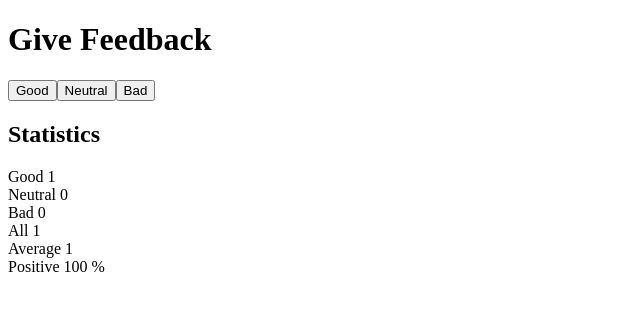
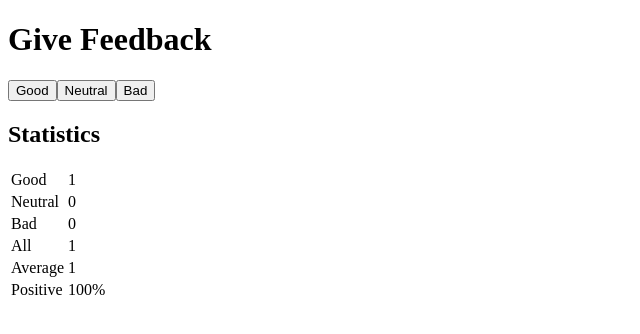
Before and after one commit to MohaimenH/fullstack-open, a React (Create React App) app in the folder part1/unicafe/: page / in a window 1280 px wide. Both pictures are taken after a click on the button "Good". Shown: the top 334 px of the page, without its empty margins (0-640 px from the left). Built offline with nearby package versions, Linux system fonts and the light colour scheme.

Commit message:
Finished unicafe 1.11

```diff
--- a/part1/unicafe/src/App.js
+++ b/part1/unicafe/src/App.js
@@ -6,12 +6,16 @@ const Button = ({ handleClick, text }) => {
 
 const Display = ({ text, value, symbol = "" }) => {
     if (isNaN(value)) {
-        return <div>{text} 0</div>;
+        value = 0;
     }
     return (
-        <div>
-            {text} {value} {symbol}
-        </div>
+        <tr>
+            <td>{text}</td>
+            <td>
+                {value}
+                {symbol}
+            </td>
+        </tr>
     );
 };
 
@@ -31,13 +35,7 @@ const Statistic = ({ text, value, symbol }) => {
     }
 
     return (
-        <div>
-            <Display
-                text={text}
-                value={calculatedValue}
-                symbol={symbolToInsert}
-            />
-        </div>
+        <Display text={text} value={calculatedValue} symbol={symbolToInsert} />
     );
 };
 
@@ -54,6 +52,8 @@ const Statistics = ({ good, neutral, bad }) => {
     return (
         <div>
             <h2>Statistics</h2>
+            <table>
+                <tbody>
                     <Statistic text="Good" value={good} />
                     <Statistic text="Neutral" value={neutral} />
                     <Statistic text="Bad" value={bad} />
@@ -64,6 +64,8 @@ const Statistics = ({ good, neutral, bad }) => {
                         value={[good, neutral, bad]}
                         symbol="%"
                     />
+                </tbody>
+            </table>
         </div>
     );
 };
```
Lines whose indentation alone changed are shown as unchanged.
